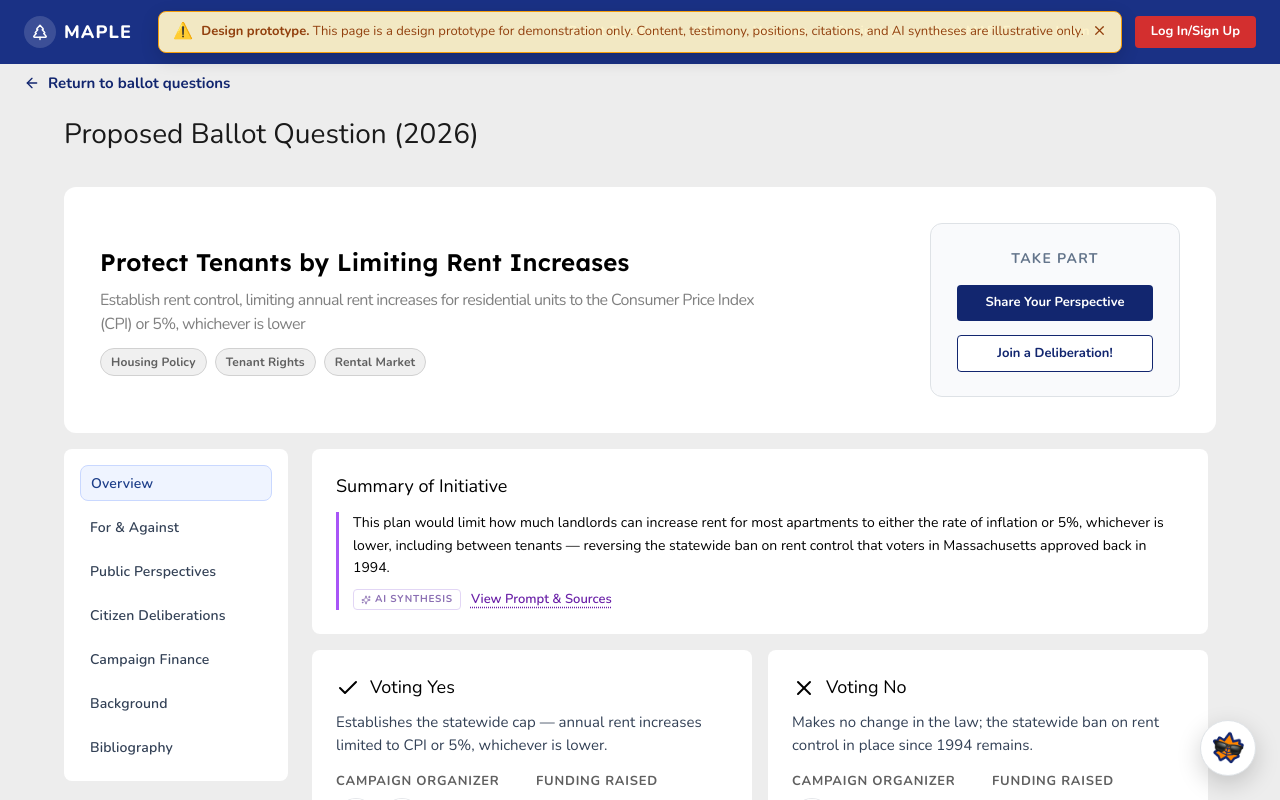
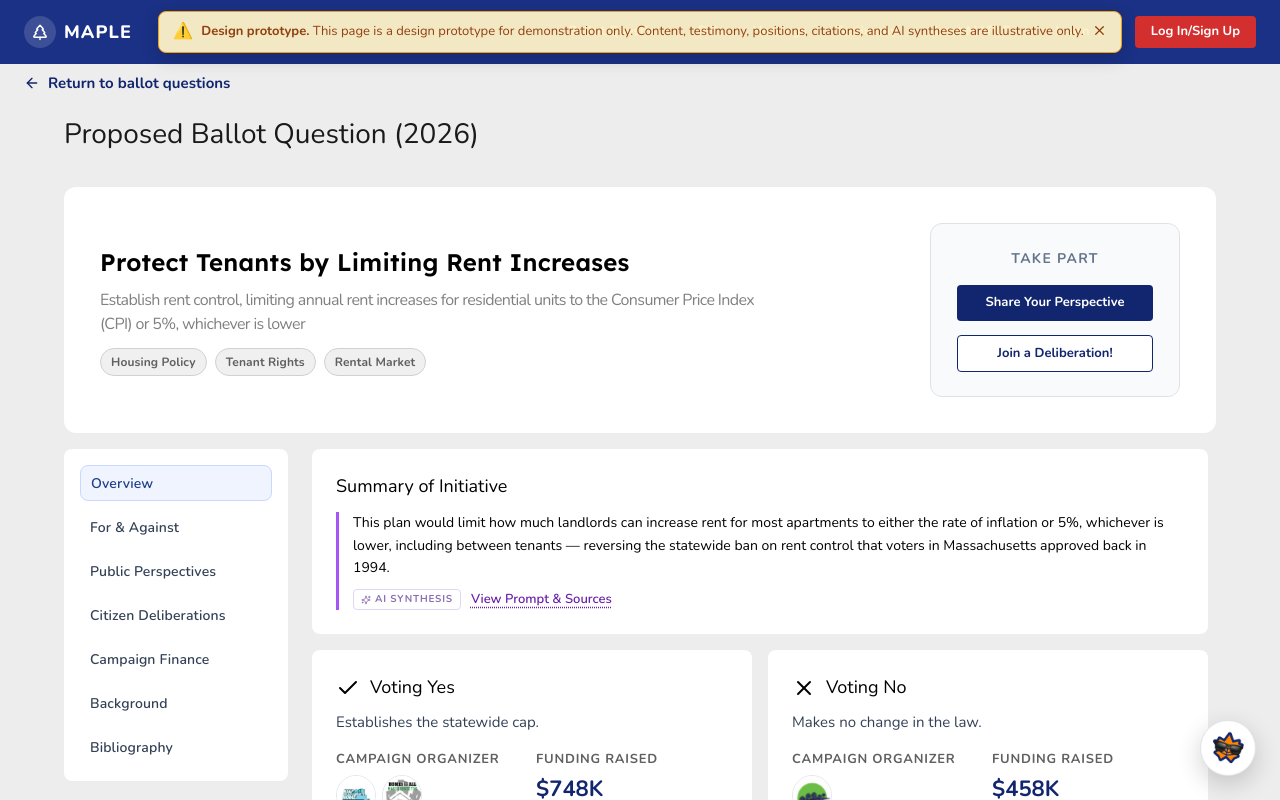
Before and after one commit to k-g-k/ballot, a React (Vite) app: page /ballotQuestions/rent-control-alt in a window 1280 px wide. Shown: the top 800 px of the page. Built offline with nearby package versions, Linux system fonts and the light colour scheme.

Commit message:
Update content.ts

```diff
--- a/src/app/data/rent-control/content.ts
+++ b/src/app/data/rent-control/content.ts
@@ -94,7 +94,7 @@ export const RC = {
     yes: {
       vote: "yes",
       summary:
-        "Establishes the statewide cap — annual rent increases limited to CPI or 5%, whichever is lower.",
+        "Establishes the statewide cap.",
       organizerIds: ["keep-ma-home", "homes-for-all-ma"],
       funding: "$748K",
       sideLabel: "Endorsing Orgs",
@@ -106,7 +106,7 @@ export const RC = {
     no: {
       vote: "no",
       summary:
-        "Makes no change in the law; the statewide ban on rent control in place since 1994 remains.",
+        "Makes no change in the law.",
       organizerIds: ["housing-for-ma"],
       funding: "$458K",
       sideLabel: "Opposing Orgs",
```
